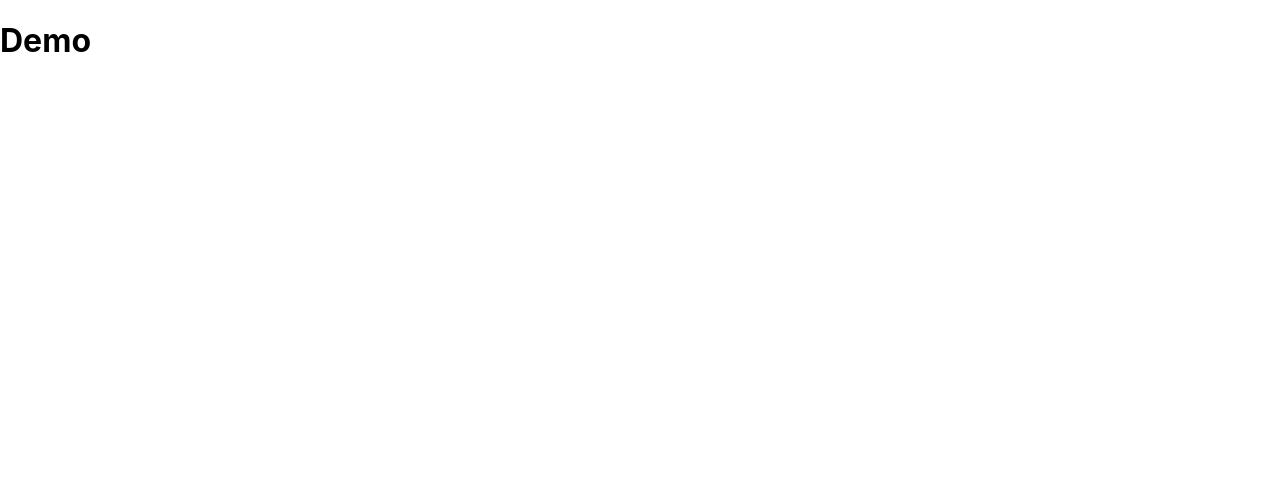
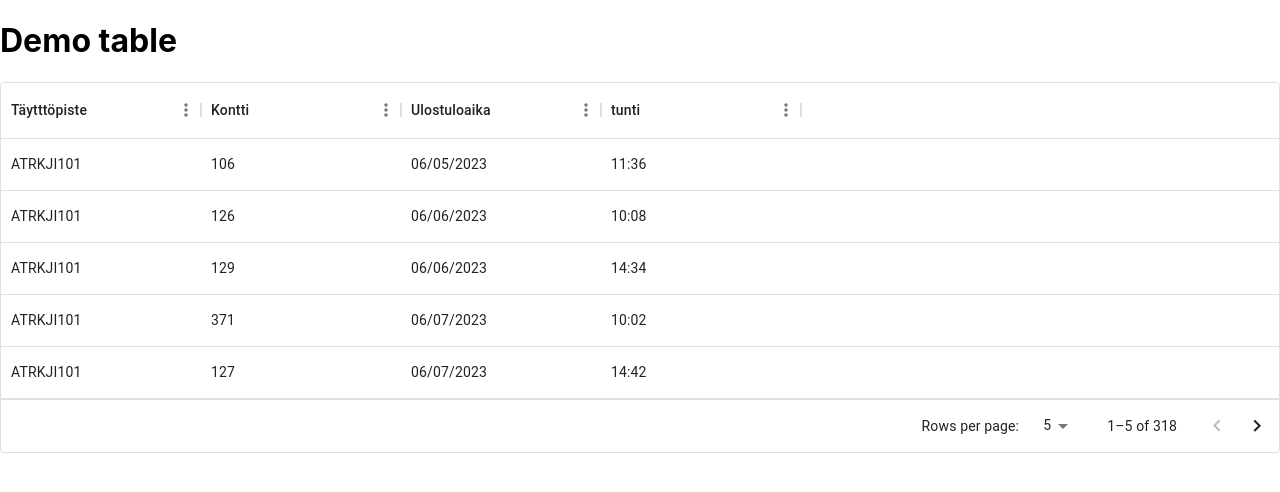
Before and after one commit to papaga3/uwasa, a React (Create React App) app: page / in a window 1280 px wide. Shown: the top 492 px of the page. Built offline with nearby package versions, Linux system fonts and the light colour scheme.

Commit message:
simple table

```diff
--- a/package.json
+++ b/package.json
@@ -3,6 +3,10 @@
   "version": "0.1.0",
   "private": true,
   "dependencies": {
+    "@emotion/react": "^11.11.1",
+    "@emotion/styled": "^11.11.0",
+    "@mui/material": "^5.14.8",
+    "@mui/x-data-grid": "^6.12.1",
     "@testing-library/jest-dom": "^5.14.1",
     "@testing-library/react": "^13.0.0",
     "@testing-library/user-event": "^13.2.1",
--- a/src/App.js
+++ /dev/null
@@ -1,11 +0,0 @@
-import logo from './logo.svg';
-import './App.css';
-import { DisplayTable } from "@components/DisplayTable";
-
-function App() {
-  return (
-    <DisplayTable />
-  );
-}
-
-export default App;
--- /dev/null
+++ b/src/App.tsx
@@ -0,0 +1,11 @@
+import './App.css';
+import { FC } from "react";
+import { DisplayTable } from "./components";
+
+const App: FC = () => {
+  return (
+    <DisplayTable />
+  );
+}
+
+export default App;
--- a/src/components/DisplayTable.tsx
+++ b/src/components/DisplayTable.tsx
@@ -1,12 +1,40 @@
+import { DataGrid, GridColDef } from "@mui/x-data-grid";
 import { FC } from "react";
 
-import data from "../data/data.json";
+import _data from "../data/data.json";
+import { DataRow } from "../types";
 
 interface Props {};
 
+const columns: GridColDef[] = [
+   {field: 'Täytttöpiste', headerName: 'Täytttöpiste', width: 200},
+   {field: 'Kontti', headerName: 'Kontti', width: 200},
+   {field: 'Ulostuloaika', headerName: 'Ulostuloaika', width: 200},
+   {field: 'tunti', headerName: 'tunti', width: 200},
+]
+
 export const DisplayTable: FC<Props> = () => {
+   const data: DataRow[] = _data as DataRow[];
+   data.forEach((item, index) => {
+      if(item.index === undefined) {
+         item.index = index;
+      }
+   });
    console.log(data);
    return (
-      <h1> Demo </h1>
+      <div>
+         <h1> Demo table </h1>
+         <DataGrid
+            rows={data}
+            columns={columns}
+            initialState={{
+               pagination: {
+                  paginationModel: { page: 0, pageSize: 5 },
+                },
+            }}
+            pageSizeOptions={[5, 10]}
+            getRowId={(row: DataRow) => `${row["Täytttöpiste"]}_${row.Ulostuloaika}_${row.tunti}_${row.index}`}
+         />
+      </div>
    );
 }
--- a/src/types/dataTypes.ts
+++ b/src/types/dataTypes.ts
@@ -1,4 +1,5 @@
 export interface DataRow {
+   index?: number;
    "Täytttöpiste": string;
    Kontti: number;
    Tuote: string;
--- a/tsconfig.json
+++ b/tsconfig.json
@@ -20,7 +20,7 @@
     "isolatedModules": true,
     "noEmit": true,
     "jsx": "react-jsx",
-    "baseUrl": ".",
+    "baseUrl": "src",
     "paths": {
       "@components": ["src/components"],
       "@components/*": ["src/components/*"],
```
Also changed, not shown: 1 other file (tests, documents, lock files or other folders).
